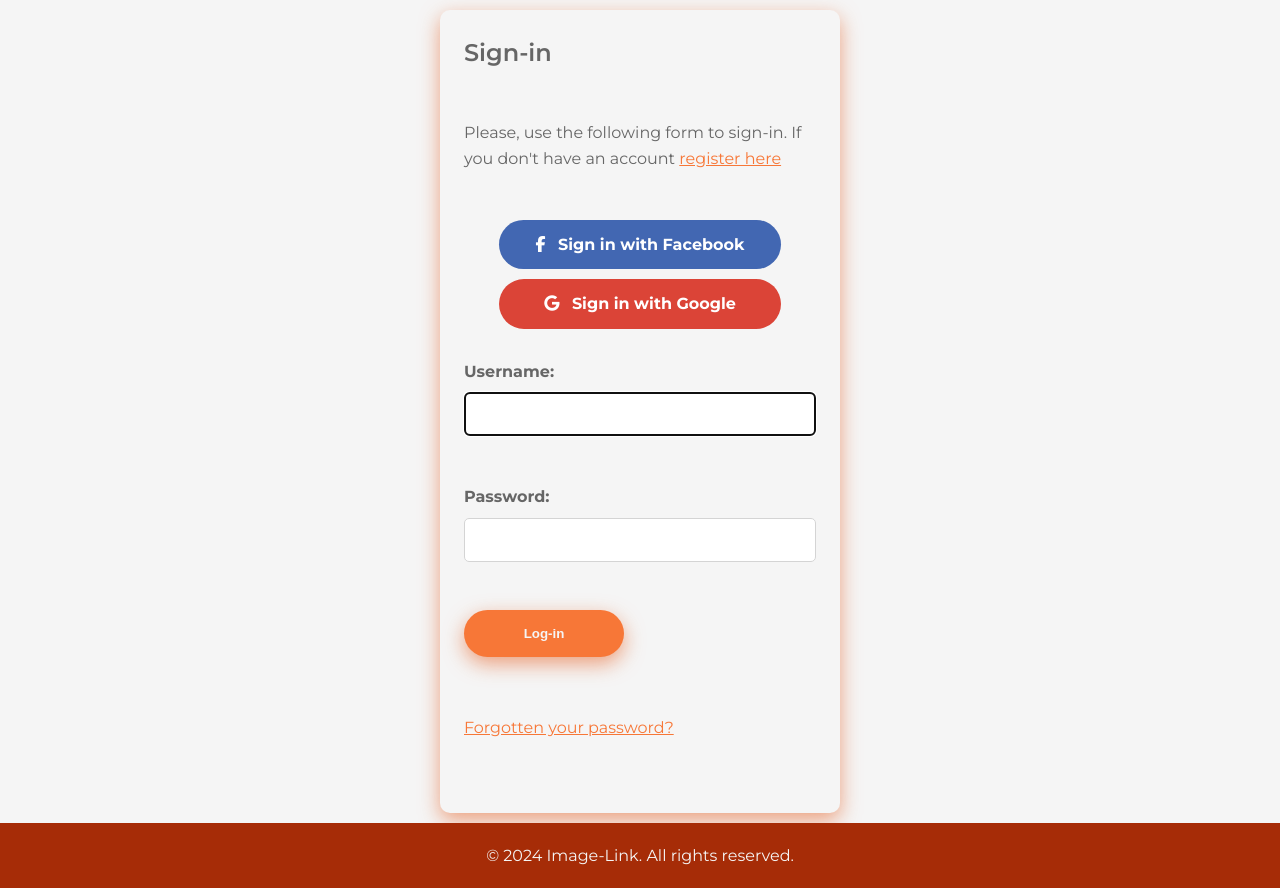
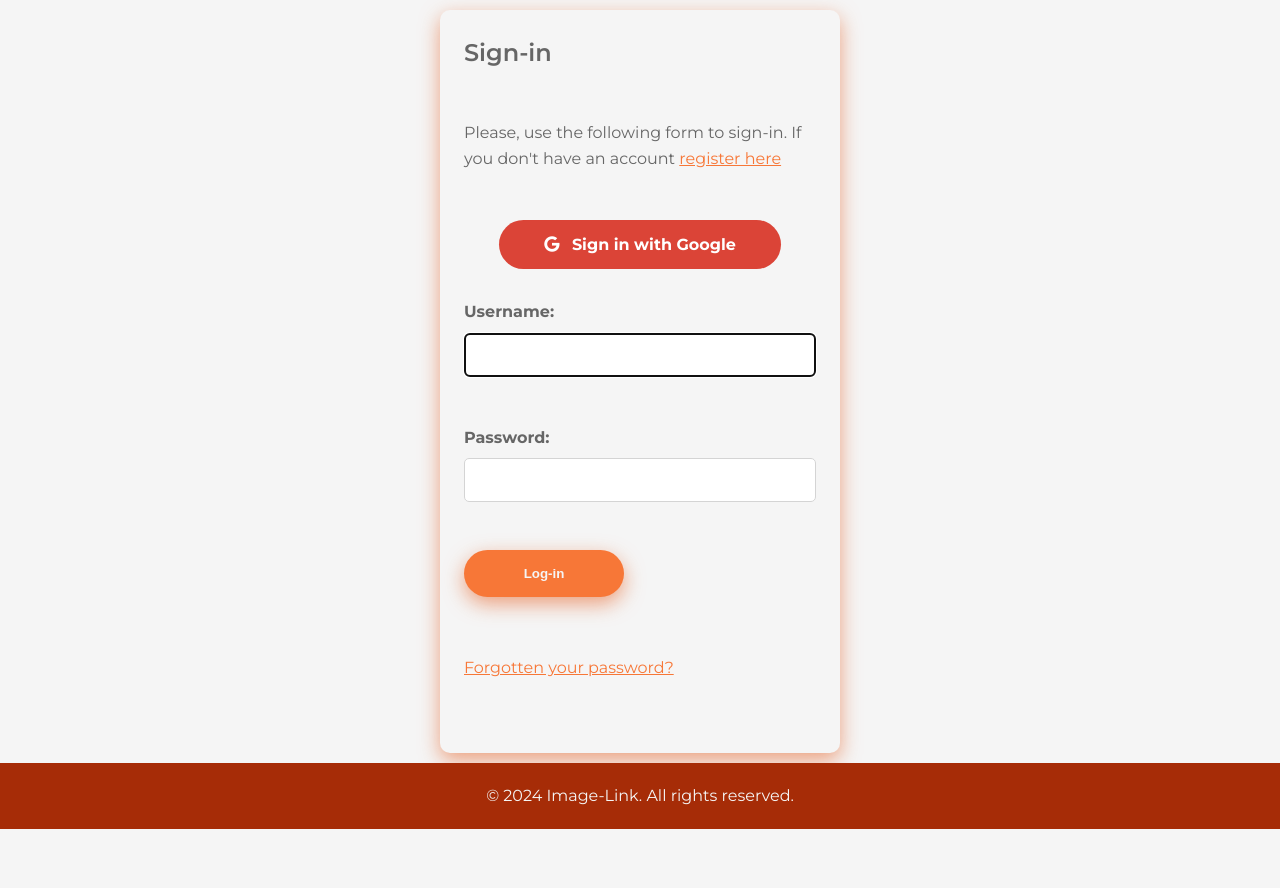
Before and after one commit to thapelomagqazana/social_media_app, a Django app: page /login/ in a window 1280 px wide. Shown: the part 56-944 px from the top of the page. After the commit the page ends 885 px from the top, so only its background shows below. Run offline with Django 4.2, Linux system fonts and the light colour scheme.

Commit message:
Removed the facebook social authentication

```diff
--- a/account/templates/registration/login.html
+++ b/account/templates/registration/login.html
@@ -18,11 +18,11 @@
         {% endif %}
         <div class="social">
             <ul>
-                <li class="facebook">
+                <!-- <li class="facebook">
                     <a href="{% url "social:begin" "facebook" %}" class="facebook-btn">
                         <i class="fab fa-facebook-f"></i> Sign in with Facebook
                     </a>
-                </li>
+                </li> -->
                 <li class="google">
                     <a href="{% url "social:begin" "google-oauth2" %}" class="google-btn">
                         <i class="fab fa-google"></i> Sign in with Google
```
